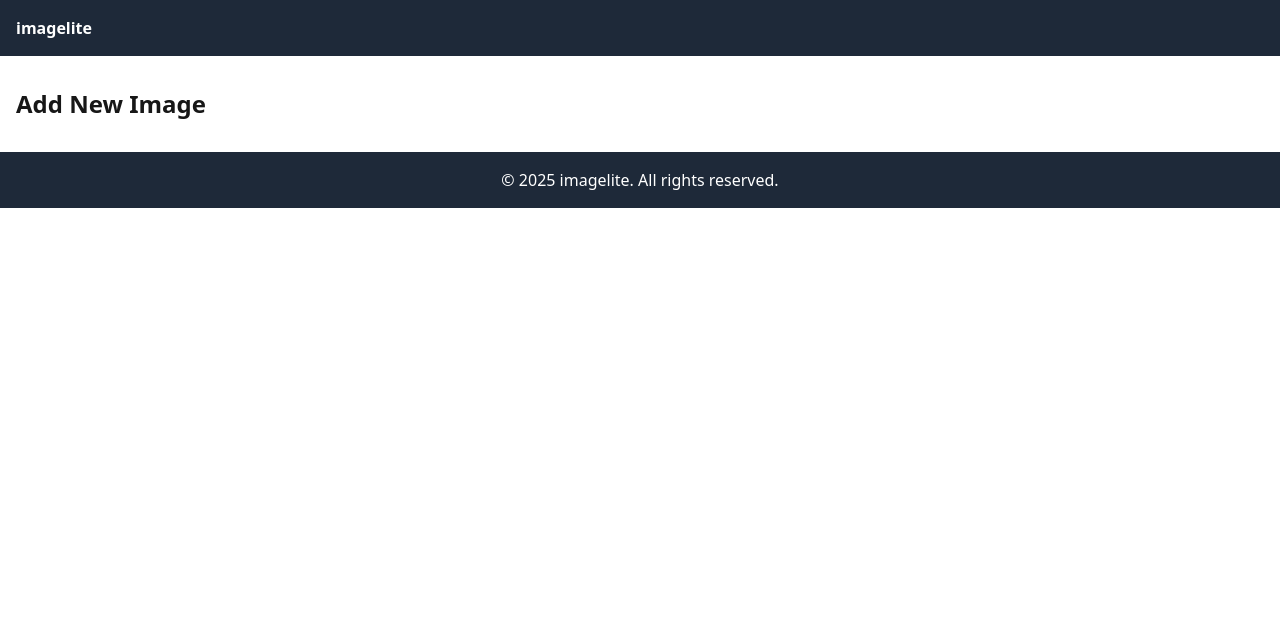
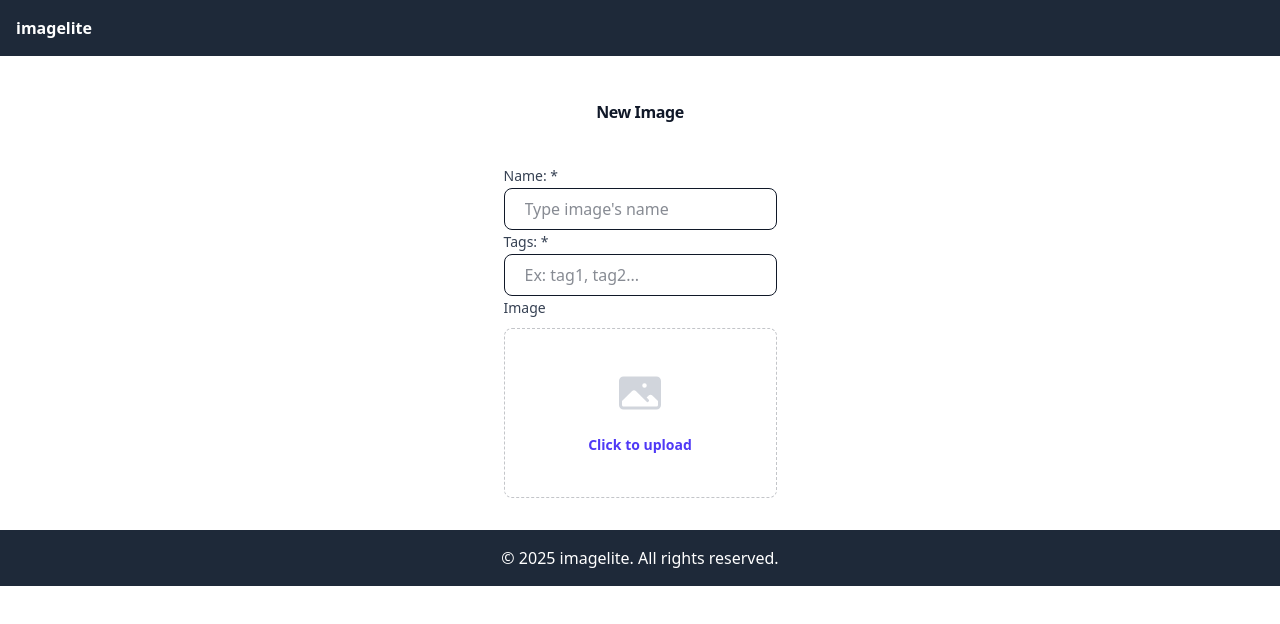
Before and after one commit to iDevAntonio/imagelite, a Next.js app: page /form in a window 1280 px wide. Shown: the top 624 px of the page. Built offline with nearby package versions, Linux system fonts and the light colour scheme.

Commit message:
Enhance FormPage with input fields for image name and tags; add file upload section and update Template header to link to gallery

```diff
--- a/src/app/form/page.tsx
+++ b/src/app/form/page.tsx
@@ -1,9 +1,44 @@
-import { Template } from "@/components"
+import { InputText, Template } from "@/components"
 
 export default function FormPage() {
   return (
     <Template>
-        <h1 className="text-2xl font-bold mb-4">Add New Image</h1>
+        <section className="flex flex-col items-center justify-center my-5">
+            <h5 className="mt-3 mb-10 text-3x1  font-extrabold tracking-tight text-gray-900">New Image</h5>
+            <form action="">
+
+                <div className="grid grid-cols-1">
+                    <label className="block text-sm font-medium leading-6 text-gray-700">Name: *</label>
+                    <InputText placeholder="Type image's name"/>
+                </div>
+
+                <div className="grid grid-cols-1">
+                    <label className="block text-sm font-medium leading-6 text-gray-700">Tags: *</label>
+                    <InputText placeholder="Ex: tag1, tag2..."/>
+                </div>
+
+                <div className="grid grid-cols-1">
+                    <label className="block text-sm font-medium leading-6 text-gray-700">Image</label>
+                    <div className="mt-2 flex justify-center rounded-lg border border-dashed border-gray-900/25 px-6 py-10">
+                        <div className="text-center">
+                            <svg className="mx-auto h-12 w-12 text-gray-300" viewBox="0 0 24 24" fill="currentColor" aria-hidden="true">
+                                <path fill-rule="evenodd" d="M1.5 6a2.25 2.25 0 012.25-2.25h16.5A2.25 2.25
+                                0 0122.5 6v12a2.25 2.25 0 01-2.25 2.25H3.75A2.25 2.25 0 011.5 18V6zM3 16.06V18c0
+                                .414.336.75.75.75h16.5A.75.75 0 0021 18v-1.94l-2.69-2.689a1.5 1.5 0 00-2.12 0l-.88.879.97.97a.75.75
+                                0 11-1.06 1.06l-5.16-5.159a1.5 1.5 0 00-2.12 0L3 16.061zm10.125-7.81a1.125 1.125 0 112.25 0 1.125
+                                1.125 0 01-2.25 0z" clip-rule="evenodd"></path>
+                            </svg>
+                            <div className="mt-4 flex text-sm leading-6 text-gray-600">
+                                <label htmlFor="file-upload" className="relative cursor-pointer rrounded-md bg-white font-semibold text-indigo-600">
+                                    <span>Click to upload</span>
+                                    <input type="file" className="sr-only"/>
+                                </label>
+                            </div>
+                        </div>
+                    </div>
+                </div>
+            </form>
+        </section>
     </Template>
   )
 }
--- a/src/app/layout.tsx
+++ b/src/app/layout.tsx
@@ -13,7 +13,7 @@ const geistMono = Geist_Mono({
 });
 
 export const metadata: Metadata = {
-  title: "Title of the page",
+  title: "ImageLite",
   description: "Generated by create next app",
 };
 
--- a/src/components/Template.tsx
+++ b/src/components/Template.tsx
@@ -51,7 +51,7 @@ const Header: React.FC = () => {
     return (
         <header className='bg-gray-800 text-white py-4'>
             <div className='container mx-auto flex justify-between items-center px-4'>
-                <h1 className='text-3x1 font-bold'>imagelite</h1>
+                <h1 className='text-3x1 font-bold'><a href={"/gallery"}>imagelite</a></h1>
             </div>
         </header>
     );
```
